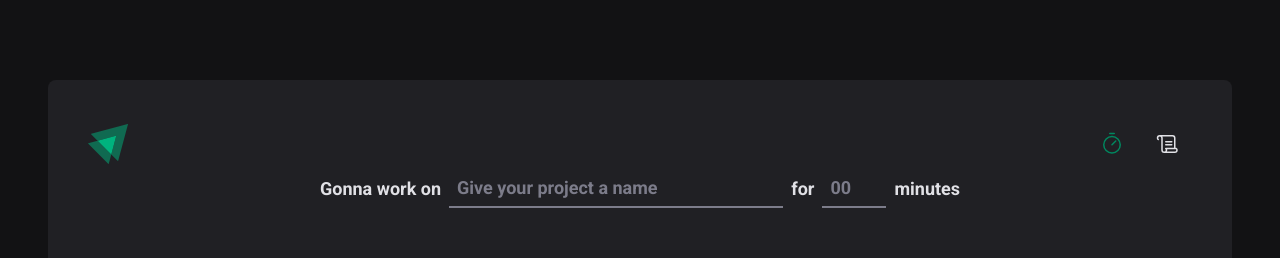
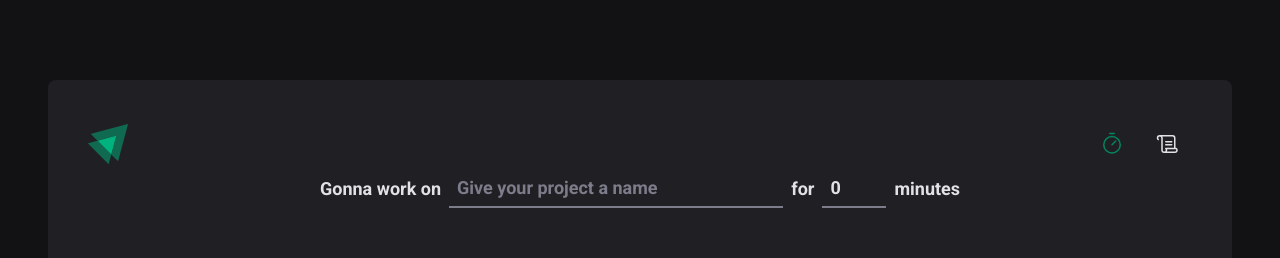
Before and after one commit to vitorhugo-pinto/02-ignite-timer, a React (Vite) app: page / in a window 1280 px wide. Shown: the top 258 px of the page. Built offline with nearby package versions, Linux system fonts and the light colour scheme.

Commit message:
feat: validation and typing with zod

```diff
--- a/src/pages/Home/index.tsx
+++ b/src/pages/Home/index.tsx
@@ -1,5 +1,7 @@
 import { Play } from '@phosphor-icons/react'
 import { useForm } from 'react-hook-form'
+import { zodResolver } from '@hookform/resolvers/zod'
+import * as zod from 'zod'
 
 import {
   HomeContainer,
@@ -11,18 +13,25 @@ import {
   ProjectTimeInput,
 } from './styles'
 
-interface IProjectInputs {
-  projectName: string
-  projectTimerInMinutes: number
-}
+const projectFormValidationSchema = zod.object({
+  projectName: zod.string().min(1, 'Enter project name'),
+  projectTimerInMinutes: zod.number().min(5).max(60),
+})
+
+type ProjectFormData = zod.infer<typeof projectFormValidationSchema>
 
 export function Home() {
-  const { register, handleSubmit, watch } = useForm<IProjectInputs>()
+  const { register, handleSubmit, watch, reset } = useForm<ProjectFormData>({
+    resolver: zodResolver(projectFormValidationSchema),
+    defaultValues: {
+      projectName: '',
+      projectTimerInMinutes: 0,
+    },
+  })
 
-  function handleCreateNewProjectTimer(data: IProjectInputs) {
+  function handleCreateNewProjectTimer(data: ProjectFormData) {
     console.log(data)
-    console.log(data.projectName)
-    console.log(data.projectTimerInMinutes)
+    reset()
   }
 
   const projectName = watch('projectName')
@@ -40,11 +49,7 @@ export function Home() {
             {...register('projectName')}
           />
 
-          <datalist id="namingProjectsSuggestions">
-            <option value="Name 1" />
-            <option value="Name 2" />
-            <option value="Name 3" />
-          </datalist>
+          <datalist id="namingProjectsSuggestions"></datalist>
 
           <label htmlFor="projectTimerInMinutes">for</label>
           <ProjectTimeInput
```
